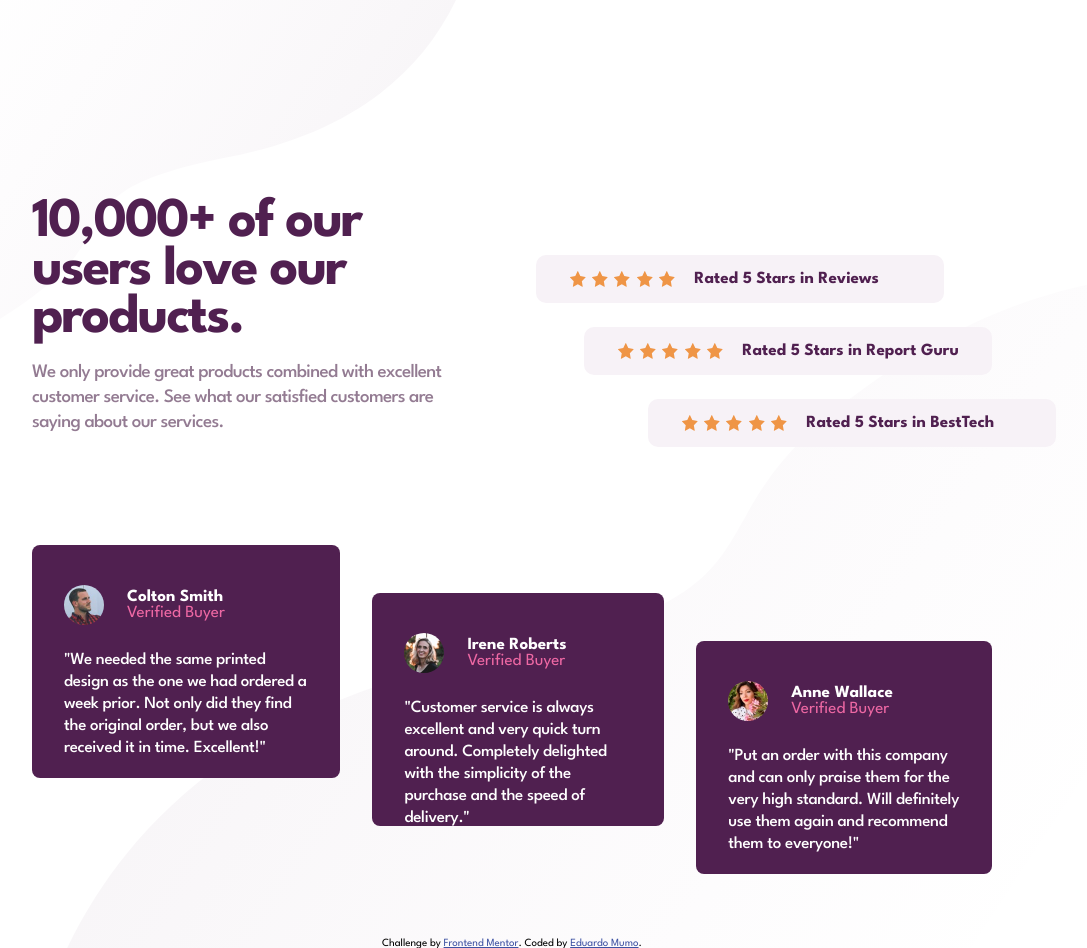
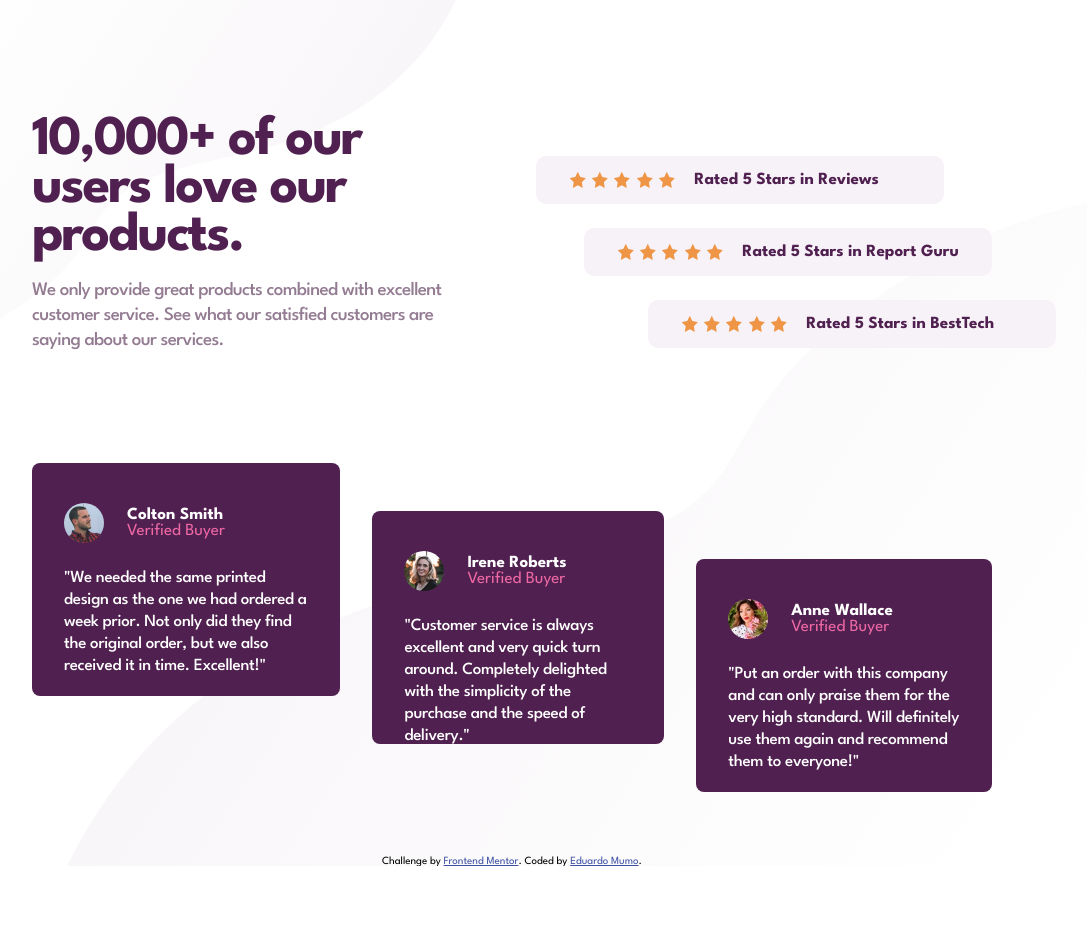
Before and after one commit to eduardomumo/social-proof-section-challenge-level-1, a plain HTML site: page index.html in a window 1280 px wide. Shown: the whole page, without its empty margins (128-1215 px from the left). After the commit the page ends 866 px from the top, so only its background shows below. Drawn offline with Linux system fonts and the light colour scheme.

Commit message:
quitar margin top de h1 y p en desktop

```diff
--- a/style.css
+++ b/style.css
@@ -126,13 +126,15 @@ h1{
 
     body{
         background-image:
-        url("../images/bg-pattern-top-desktop.svg"),
-        url("../images/bg-pattern-bottom-desktop.svg");
+        url("images/bg-pattern-top-desktop.svg"),
+        url("images/bg-pattern-bottom-desktop.svg");
         background-repeat: no-repeat;
         background-position:
         top left,
         bottom right;
-        background-size: auto, auto;
+        background-size:
+        auto,
+        auto;
     }
 
     header{
@@ -146,6 +148,7 @@ h1{
         letter-spacing: -0.125rem;
         line-height: 3rem;
         margin-left: 0;
+        margin-top: 0;
     }
 
     .header-text{
@@ -164,7 +167,6 @@ h1{
     }
 
     .ranking-card-section{
-        margin-top: 7.3rem;
         padding-top: 7rem;
     }
 
```
